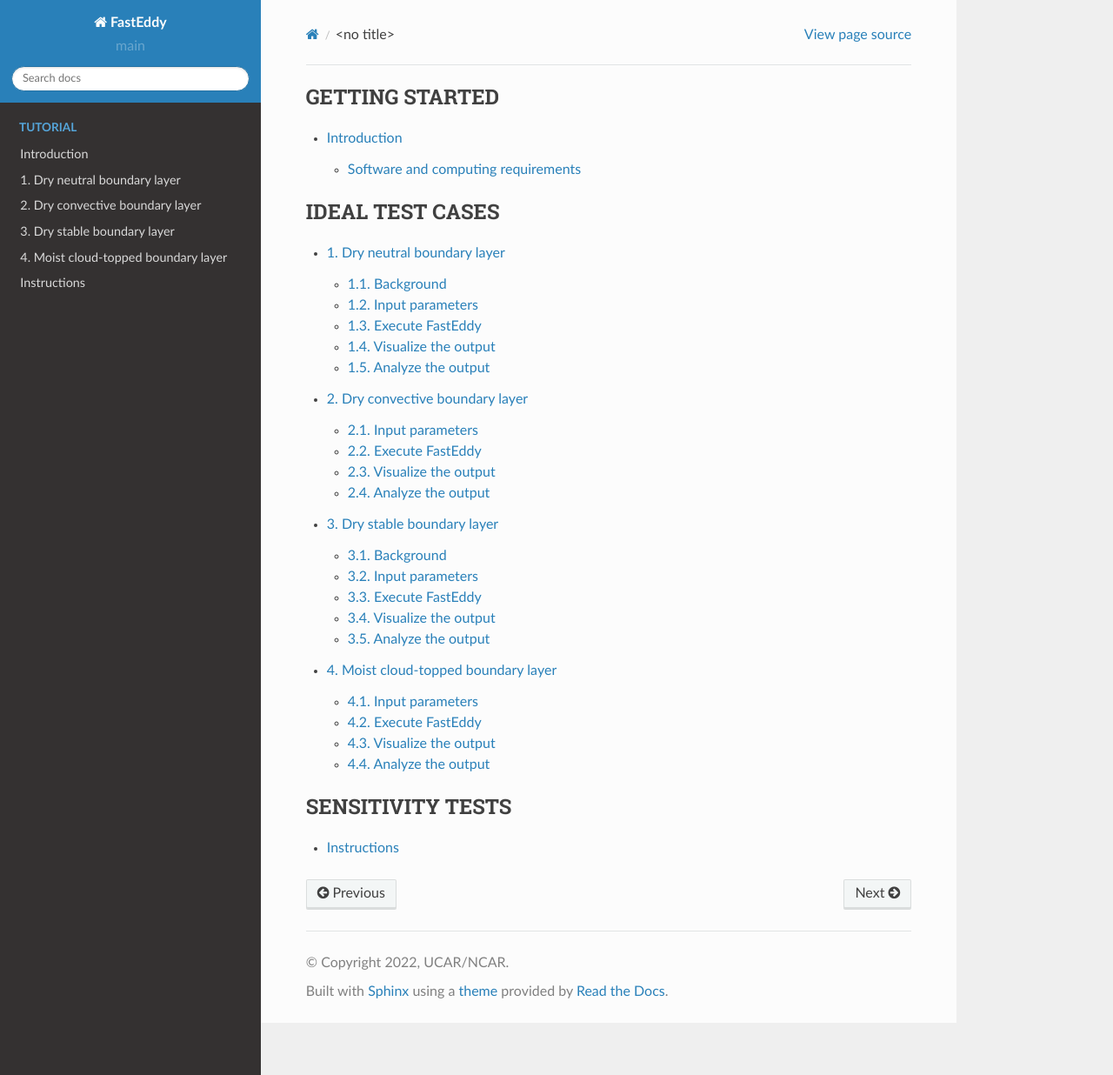
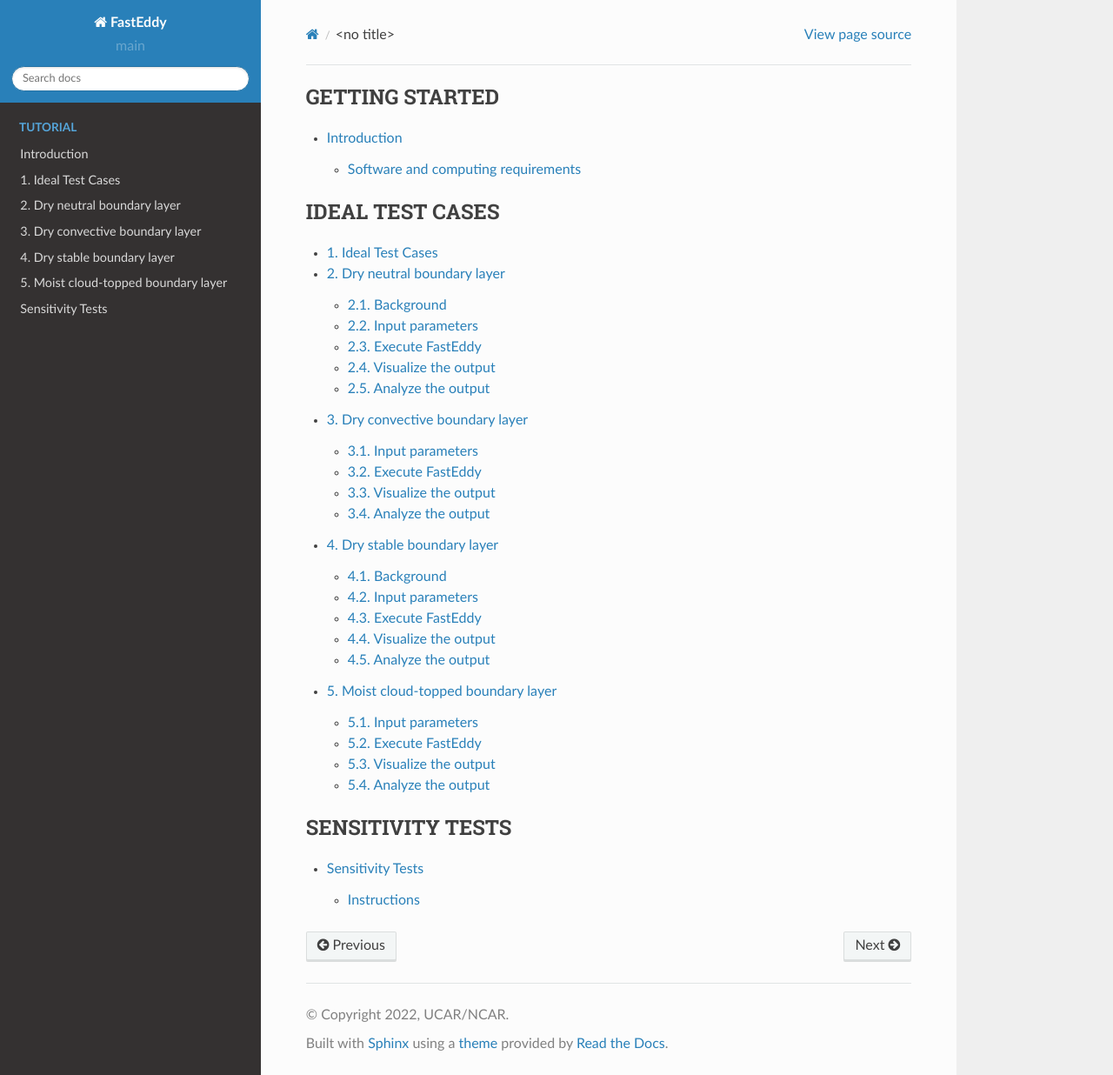
Before and after one commit to NCAR/FastEddy-model, a Sphinx documentation site: the page built from docs/Tutorial/index.rst, in a window 1280 px wide and 1236 px high. Shown: the whole window at 87% size. Built offline with Sphinx 7.4.7 and the Read the Docs theme 2.0.0, drawn with Linux system fonts in a browser that asks for light colours.

Commit message:
Per #3, modifying structure of files for the Table of Contents

```diff
--- a/docs/Tutorial/index.rst
+++ b/docs/Tutorial/index.rst
@@ -7,6 +7,7 @@
    :caption: IDEAL TEST CASES
    :numbered:
 
+   cases/cases.rst
    cases/NBL.rst
    cases/CBL.rst
    cases/SBL.rst
--- a/docs/Tutorial/sensitivity.rst
+++ b/docs/Tutorial/sensitivity.rst
@@ -1,6 +1,9 @@
-************
+*****************
+Sensitivity Tests
+*****************
+
 Instructions
-************
+============
 
 * Re-run the neutral case with :math:`[N_x,N_y,N_z]=[400,400,122]` and isotropic grid spacings of :math:`[dx,dy,dz]=[10,10,10]`. Adjust the model time step accordingly. Re-make all plots and discuss the differences between the control case. How much longer did it take to complete the simulation?
 * Re-run the convective case with a surface heat flux of :math:`=+0.70` Km/s. Re-make all plots and discuss the differences between the control case.
```
Also changed, not shown: docs/Tutorial/cases/cases.rst (added, +12 -0 lines), docs/Tutorial/getting_started.rst (added, +22 -0 lines).
